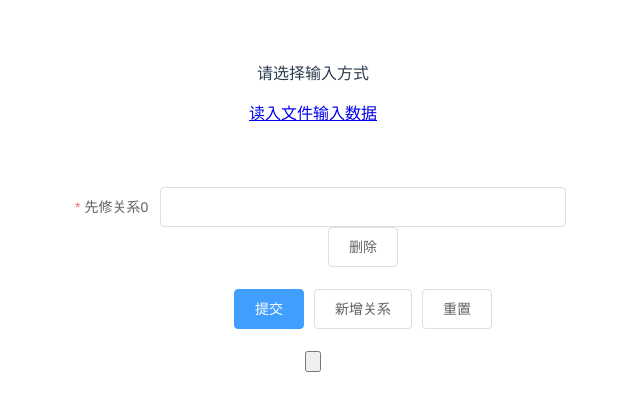
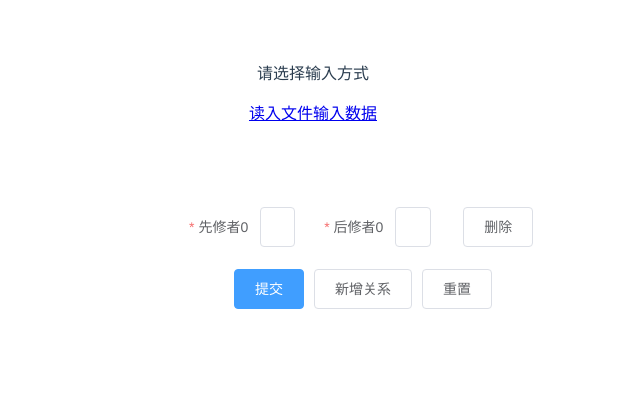
Before and after one commit to culcomber/sortCourse, a Vue app: page /#/inputData in a window 1280 px wide. Shown: the top 410 px of the page, without its empty margins (327-967 px from the left). Built offline with nearby package versions, Linux system fonts and the light colour scheme.

Commit message:
Update inputData.vue

```diff
--- a/src/components/inputData.vue
+++ b/src/components/inputData.vue
@@ -12,40 +12,55 @@
         <el-input v-model="dynamicValidateForm.email" ></el-input>
         <el-input v-model="dynamicValidateForm.email" style="margin-top: 20px"></el-input>
       </el-form-item>-->
+      <el-row>
           <el-form-item
             v-for="(domain, index) in dynamicValidateForm.domains"
-          :label="'先修关系' + index"
-          :prop="'domains.' + index "
-          :rules="{
-                required: true, message: '', trigger: 'blur'
-              }"
-          name="mItem"
-        >
-          <el-input v-model="domain.relationship" name="mInput" ></el-input>
+            :prop="'domains.' + index"
+            name = "mItem"
+            :key ="domain.key"
+            style="margin-top: 20px"
+            :rules="{required: true, message: '必填', trigger: 'blur,change'}">
+
+            <el-col :span="8" >
+              <el-form-item :label="'先修者' + index"
+                            :rules="{required: true, message: '必填', trigger: 'blur,change'}">
+                <el-input v-model="domain.shipBefore" name = "shipBefore"></el-input>
+              </el-form-item>
+            </el-col>
+            <el-col :span="8">
+              <el-form-item  :label="'后修者' + index"
+                             :rules="{required: true, message: '必填', trigger: 'blur,change'}">
+                <el-input v-model="domain.shipAfter" name = "shipAfter" ></el-input>
+              </el-form-item>
+            </el-col>
+            <el-col :span="8">
               <el-button @click.prevent="removeDomain(domain)">删除</el-button>
+            </el-col>
           </el-form-item>
+      </el-row>
 
+      <el-row>
         <el-form-item>
           <el-button type="primary" @click="submitForm('dynamicValidateForm')">提交</el-button>
           <el-button @click="addDomain">新增关系</el-button>
           <el-button @click="resetForm('dynamicValidateForm')">重置</el-button>
         </el-form-item>
+      </el-row>
 
     </el-form>
-    <!--<p>{{dynamicValidateForm.domains[0]["relationship"]}}</p>-->
-    <!--<p>{{dynamicValidateForm.domains[1]["relationship"]}}</p>-->
-    <input type="button" @change="dealData"></input>
+
   </div>
 </template>
 <script>
   export default {
     name: "inputData",
-    data()  {
+    data() {
       return {
         dynamicValidateForm: {
           domains: [{
-           relationship:'',
-          }],
+            shipBefore: '',
+            shipAfter: '',
+          }]
         },
       };
     },
@@ -53,15 +68,20 @@
         submitForm(formName) {
           this.$refs[formName].validate((valid) => {
             if (valid) {
+              this.$notify({
+                title: '成功',
+                message: '提交成功',
+                type: 'success'
+              });
+              let dataLink = [];
+              for (let i = 0; i < this.dynamicValidateForm.domains.length; ++i) {
+                dataLink[i] = [];
+                dataLink[i][0] = this.dynamicValidateForm.domains[i]["shipBefore"];
+                dataLink[i][1] = this.dynamicValidateForm.domains[i]["shipAfter"];
+
+              }
+              console.log(dataLink);
               alert('submit!');
-            // let dataLink = [];
-            // let index = this.dynamicValidateForm.domains.indexOf(item);
-            /*for(let i = 0; i<index; i++){
-                data[i] = '[' + formName.;
-            }*/
-            // let aloop = formName.getElementById()
-            // str = dynamicValidateForm;
-
             } else {
               console.log('error submit!!');
               return false;
@@ -75,23 +95,22 @@
 
         removeDomain(item) {
           let index = this.dynamicValidateForm.domains.indexOf(item);
-        if (index !== -1) {
+          if (index !== 0) {
             this.dynamicValidateForm.domains.splice(index, 1)
+          } else {
+            this.$alert('到底啦！！！', '删除', {
+              confirmButtonText: '确定',
+            });
           }
         },
         addDomain() {
           this.dynamicValidateForm.domains.push({
-          relationship: '',
+            shipBefore: '',
+            shipAfter: '',
             key: Date.now()
           });
-      },
-
-      // dealData : function () {
-      //   const str = this.dynamicValidateForm.domains[0][""];
-      //   console.log(str);
-      // }
-    },
-
+        }
+      }
   }
 </script>
 
@@ -101,5 +120,4 @@
     margin-left: 30%;
     margin-top: 5%;
   }
-
 </style>
```
Lines whose indentation alone changed are shown as unchanged.
